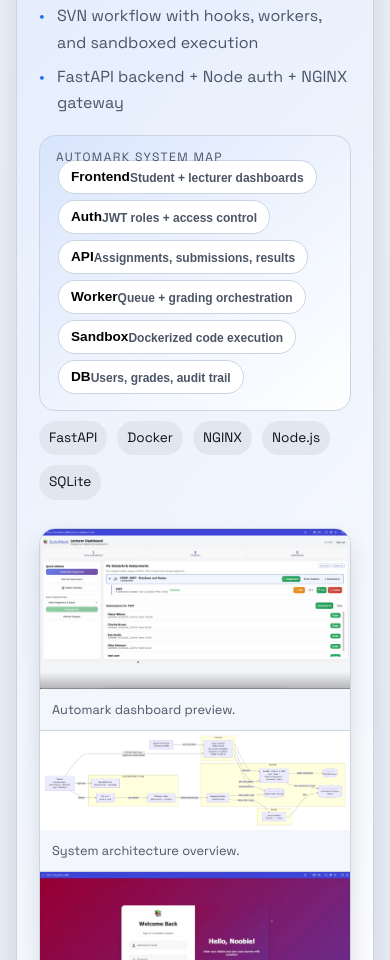
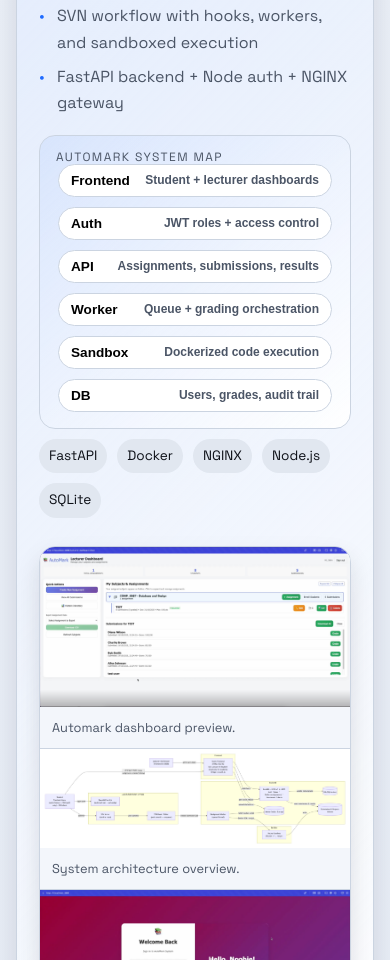
Before and after one commit to Ibrahimsheriiff/myWebsite, a plain HTML site: page index.html in a window 390 px wide. Shown: the part 3691-4651 px from the top of the page. Drawn offline with Linux system fonts and the light colour scheme.

Commit message:
Polish UI and mobile system map

```diff
--- a/assets/css/styles.css
+++ b/assets/css/styles.css
@@ -820,8 +820,11 @@ section {
 
   .node {
     position: static;
-    display: inline-flex;
-    margin: 6px 6px 0 0;
+    display: flex;
+    width: 100%;
+    justify-content: space-between;
+    align-items: center;
+    margin: 10px 0 0;
   }
 
   .node .tooltip {
@@ -830,8 +833,9 @@ section {
     opacity: 1;
     background: transparent;
     color: var(--muted);
-    padding: 2px 0 0;
+    padding: 0 0 0 12px;
     font-size: 0.75rem;
+    text-align: right;
   }
 
   .media-grid figcaption {
```
